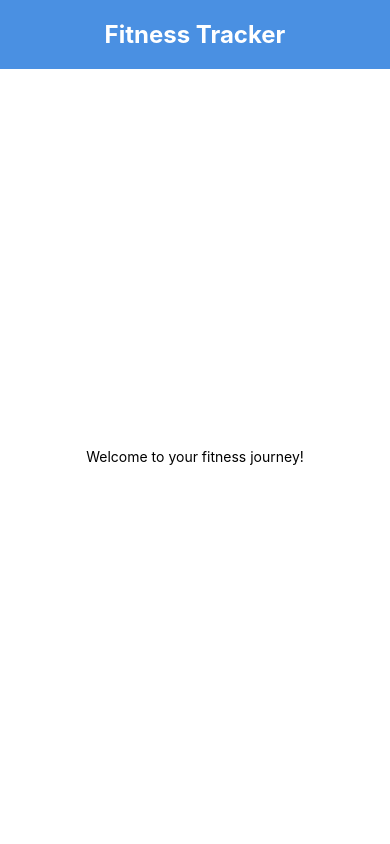
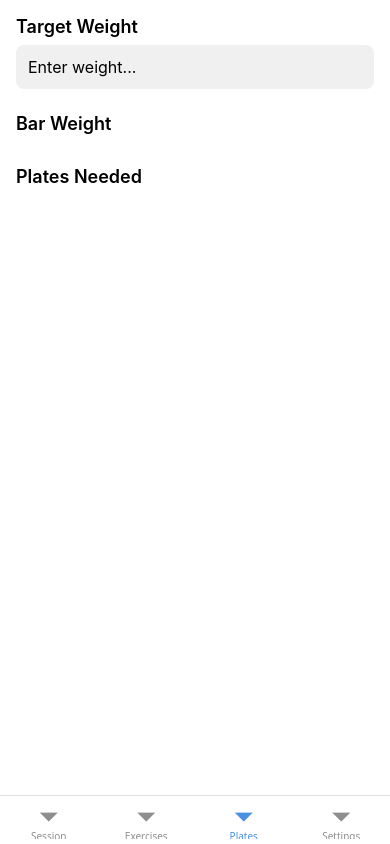
Before and after one commit to mattmock/fitness-tracker-app, a React Native app: screen /Calculator in a window 390 px wide. Built offline with nearby package versions, Linux system fonts and the light colour scheme.

Commit message:
feat: implement initial UI with tab navigation
- Add bottom tab navigation with 4 main screens
- Create HomeScreen with current session view
- Add ExerciseLibrary with search functionality
- Implement PlateCalculator screen
- Add Settings screen with basic preferences

```diff
--- a/App.tsx
+++ b/App.tsx
@@ -1,39 +1,59 @@
 import { StatusBar } from 'expo-status-bar';
-import { StyleSheet, Text, View, SafeAreaView } from 'react-native';
+import { NavigationContainer } from '@react-navigation/native';
+import { createBottomTabNavigator } from '@react-navigation/bottom-tabs';
+import { SafeAreaProvider } from 'react-native-safe-area-context';
+import { HomeScreen } from './src/screens/HomeScreen';
+import { ExerciseLibraryScreen } from './src/screens/ExerciseLibraryScreen';
+import { PlateCalculatorScreen } from './src/screens/PlateCalculatorScreen';
+import { SettingsScreen } from './src/screens/SettingsScreen';
+
+const Tab = createBottomTabNavigator();
 
 export default function App() {
   return (
-    <SafeAreaView style={styles.container}>
-      <StatusBar style="auto" />
-      <View style={styles.header}>
-        <Text style={styles.headerText}>Fitness Tracker</Text>
-      </View>
-      <View style={styles.content}>
-        <Text>Welcome to your fitness journey!</Text>
-      </View>
-    </SafeAreaView>
+    <SafeAreaProvider>
+      <NavigationContainer>
+        <StatusBar style="dark" />
+        <Tab.Navigator
+          screenOptions={{
+            headerShown: false,
+            tabBarActiveTintColor: '#4A90E2',
+            tabBarStyle: {
+              borderTopWidth: 1,
+              borderTopColor: '#e0e0e0',
+            },
+          }}
+        >
+          <Tab.Screen
+            name="Home"
+            component={HomeScreen}
+            options={{
+              title: 'Session',
+            }}
+          />
+          <Tab.Screen
+            name="Exercises"
+            component={ExerciseLibraryScreen}
+            options={{
+              title: 'Exercises',
+            }}
+          />
+          <Tab.Screen
+            name="Calculator"
+            component={PlateCalculatorScreen}
+            options={{
+              title: 'Plates',
+            }}
+          />
+          <Tab.Screen
+            name="Settings"
+            component={SettingsScreen}
+            options={{
+              title: 'Settings',
+            }}
+          />
+        </Tab.Navigator>
+      </NavigationContainer>
+    </SafeAreaProvider>
   );
 }
-
-const styles = StyleSheet.create({
-  container: {
-    flex: 1,
-    backgroundColor: '#fff',
-  },
-  header: {
-    padding: 20,
-    backgroundColor: '#4A90E2',
-    alignItems: 'center',
-  },
-  headerText: {
-    fontSize: 24,
-    fontWeight: 'bold',
-    color: '#fff',
-  },
-  content: {
-    flex: 1,
-    padding: 20,
-    alignItems: 'center',
-    justifyContent: 'center',
-  },
-});
--- /dev/null
+++ b/src/screens/ExerciseLibraryScreen.tsx
@@ -0,0 +1,57 @@
+import React from 'react';
+import { View, Text, StyleSheet, TextInput } from 'react-native';
+import { SafeAreaView } from 'react-native-safe-area-context';
+
+export function ExerciseLibraryScreen() {
+  return (
+    <SafeAreaView style={styles.safeArea} edges={['top']}>
+      <View style={styles.container}>
+        <View style={styles.searchBar}>
+          <TextInput
+            style={styles.searchInput}
+            placeholder="Search exercises..."
+          />
+        </View>
+        <View style={styles.categories}>
+          <Text style={styles.sectionTitle}>Categories</Text>
+          {/* TODO: Add category list/grid */}
+        </View>
+        <View style={styles.exerciseList}>
+          <Text style={styles.sectionTitle}>Exercises</Text>
+          {/* TODO: Add exercise list */}
+        </View>
+      </View>
+    </SafeAreaView>
+  );
+}
+
+const styles = StyleSheet.create({
+  safeArea: {
+    flex: 1,
+    backgroundColor: '#fff',
+  },
+  container: {
+    flex: 1,
+    padding: 16,
+  },
+  searchBar: {
+    marginBottom: 16,
+  },
+  searchInput: {
+    backgroundColor: '#f0f0f0',
+    padding: 12,
+    borderRadius: 8,
+    fontSize: 16,
+  },
+  categories: {
+    marginBottom: 24,
+  },
+  exerciseList: {
+    flex: 1,
+  },
+  sectionTitle: {
+    fontSize: 18,
+    fontWeight: '600',
+    marginBottom: 8,
+  },
+});
--- /dev/null
+++ b/src/screens/HomeScreen.tsx
@@ -0,0 +1,93 @@
+import React from 'react';
+import { View, Text, StyleSheet, TouchableOpacity } from 'react-native';
+import { SafeAreaView } from 'react-native-safe-area-context';
+
+export function HomeScreen() {
+  return (
+    <SafeAreaView style={styles.safeArea} edges={['top']}>
+      <View style={styles.container}>
+        <View style={styles.header}>
+          <Text style={styles.headerText}>Current Session</Text>
+        </View>
+        <View style={styles.currentSession}>
+          <View style={styles.sessionContainer}>
+            <Text style={styles.placeholderText}>
+              Tap Add Exercises to start your workout
+            </Text>
+            <TouchableOpacity style={styles.addExerciseButton}>
+              <Text style={styles.addExerciseText}>Add Exercises</Text>
+            </TouchableOpacity>
+          </View>
+        </View>
+        <View style={styles.history}>
+          <Text style={styles.sectionTitle}>Recent History</Text>
+          {/* TODO: Add recent workouts list */}
+        </View>
+      </View>
+    </SafeAreaView>
+  );
+}
+
+const styles = StyleSheet.create({
+  safeArea: {
+    flex: 1,
+    backgroundColor: '#fff',
+  },
+  container: {
+    flex: 1,
+    padding: 16,
+  },
+  header: {
+    marginBottom: 16,
+  },
+  headerText: {
+    fontSize: 24,
+    fontWeight: 'bold',
+  },
+  currentSession: {
+    flex: 1,
+    marginBottom: 24,
+  },
+  sessionContainer: {
+    flex: 1,
+    borderRadius: 12,
+    padding: 16,
+    justifyContent: 'space-between',
+    alignItems: 'center',
+  },
+  placeholderText: {
+    color: '#9CA3AF',
+    fontSize: 16,
+    textAlign: 'center',
+    marginTop: 20,
+  },
+  addExerciseButton: {
+    backgroundColor: '#101112e5',
+    borderRadius: 10,
+    padding: 16,
+    alignItems: 'center',
+    width: '75%',
+    opacity: 0.9,
+    elevation: 2,
+    shadowColor: '#000',
+    shadowOffset: {
+      width: 0,
+      height: 2,
+    },
+    shadowOpacity: 0.1,
+    shadowRadius: 4,
+  },
+  addExerciseText: {
+    color: '#fff',
+    fontSize: 16,
+    fontWeight: '600',
+  },
+  history: {
+    flex: 1,
+  },
+  sectionTitle: {
+    fontSize: 18,
+    fontWeight: '600',
+    marginBottom: 8,
+  },
+});
--- /dev/null
+++ b/src/screens/PlateCalculatorScreen.tsx
@@ -0,0 +1,59 @@
+import React from 'react';
+import { View, Text, StyleSheet, TextInput } from 'react-native';
+import { SafeAreaView } from 'react-native-safe-area-context';
+
+export function PlateCalculatorScreen() {
+  return (
+    <SafeAreaView style={styles.safeArea} edges={['top']}>
+      <View style={styles.container}>
+        <View style={styles.inputSection}>
+          <Text style={styles.sectionTitle}>Target Weight</Text>
+          <TextInput
+            style={styles.weightInput}
+            placeholder="Enter weight..."
+            keyboardType="numeric"
+          />
+        </View>
+        <View style={styles.barSection}>
+          <Text style={styles.sectionTitle}>Bar Weight</Text>
+          {/* TODO: Add bar weight selector */}
+        </View>
+        <View style={styles.plateSection}>
+          <Text style={styles.sectionTitle}>Plates Needed</Text>
+          {/* TODO: Add visual plate representation */}
+        </View>
+      </View>
+    </SafeAreaView>
+  );
+}
+
+const styles = StyleSheet.create({
+  safeArea: {
+    flex: 1,
+    backgroundColor: '#fff',
+  },
+  container: {
+    flex: 1,
+    padding: 16,
+  },
+  inputSection: {
+    marginBottom: 24,
+  },
+  weightInput: {
+    backgroundColor: '#f0f0f0',
+    padding: 12,
+    borderRadius: 8,
+    fontSize: 16,
+  },
+  barSection: {
+    marginBottom: 24,
+  },
+  plateSection: {
+    flex: 1,
+  },
+  sectionTitle: {
+    fontSize: 18,
+    fontWeight: '600',
+    marginBottom: 8,
+  },
+});
--- /dev/null
+++ b/src/screens/SettingsScreen.tsx
@@ -0,0 +1,55 @@
+import React from 'react';
+import { View, Text, StyleSheet, Switch } from 'react-native';
+import { SafeAreaView } from 'react-native-safe-area-context';
+
+export function SettingsScreen() {
+  return (
+    <SafeAreaView style={styles.safeArea} edges={['top']}>
+      <View style={styles.container}>
+        <View style={styles.section}>
+          <Text style={styles.sectionTitle}>Units</Text>
+          <View style={styles.setting}>
+            <Text>Use Metric System</Text>
+            <Switch value={false} onValueChange={() => {}} />
+          </View>
+        </View>
+        <View style={styles.section}>
+          <Text style={styles.sectionTitle}>Workout Preferences</Text>
+          <View style={styles.setting}>
+            <Text>Auto-start Rest Timer</Text>
+            <Switch value={false} onValueChange={() => {}} />
+          </View>
+        </View>
+        <View style={styles.section}>
+          <Text style={styles.sectionTitle}>App Settings</Text>
+          {/* TODO: Add more settings */}
+        </View>
+      </View>
+    </SafeAreaView>
+  );
+}
+
+const styles = StyleSheet.create({
+  safeArea: {
+    flex: 1,
+    backgroundColor: '#fff',
+  },
+  container: {
+    flex: 1,
+    padding: 16,
+  },
+  section: {
+    marginBottom: 24,
+  },
+  sectionTitle: {
+    fontSize: 18,
+    fontWeight: '600',
+    marginBottom: 16,
+  },
+  setting: {
+    flexDirection: 'row',
+    justifyContent: 'space-between',
+    alignItems: 'center',
+    paddingVertical: 8,
+  },
+});
```
